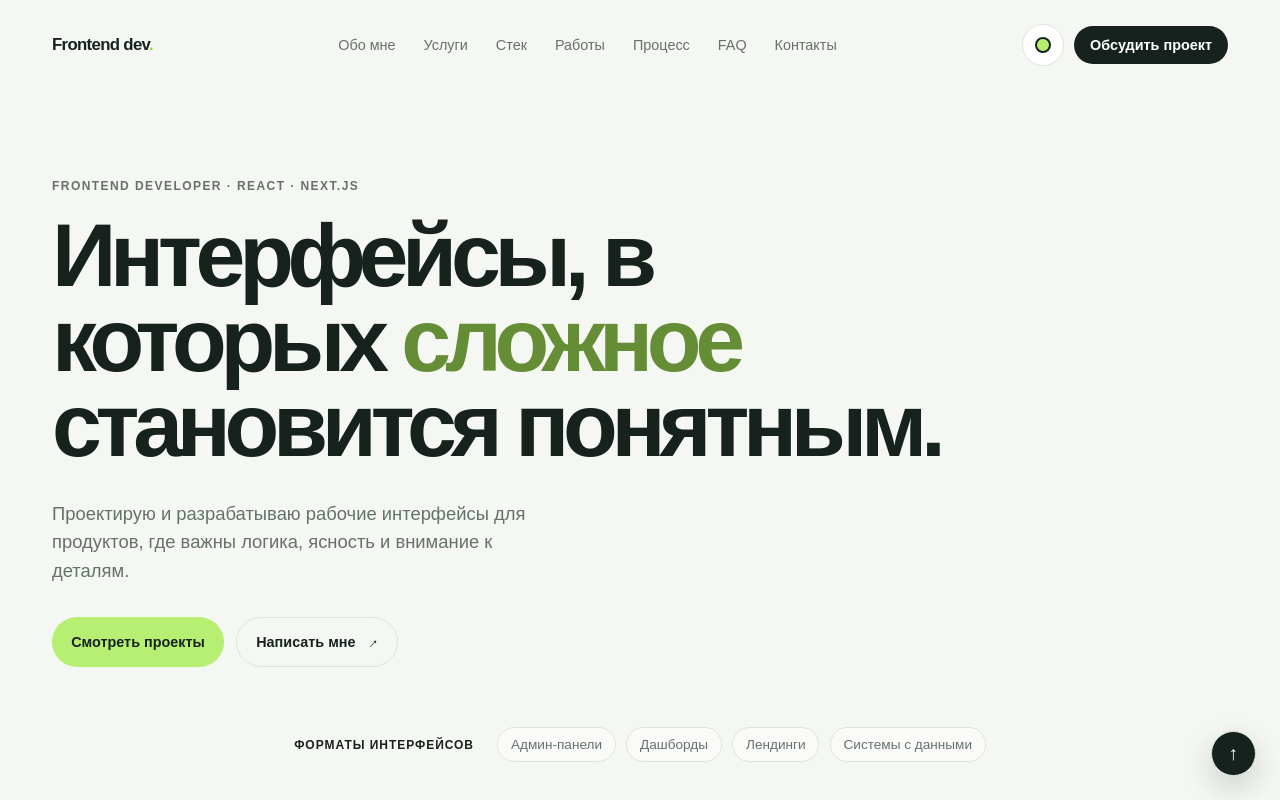
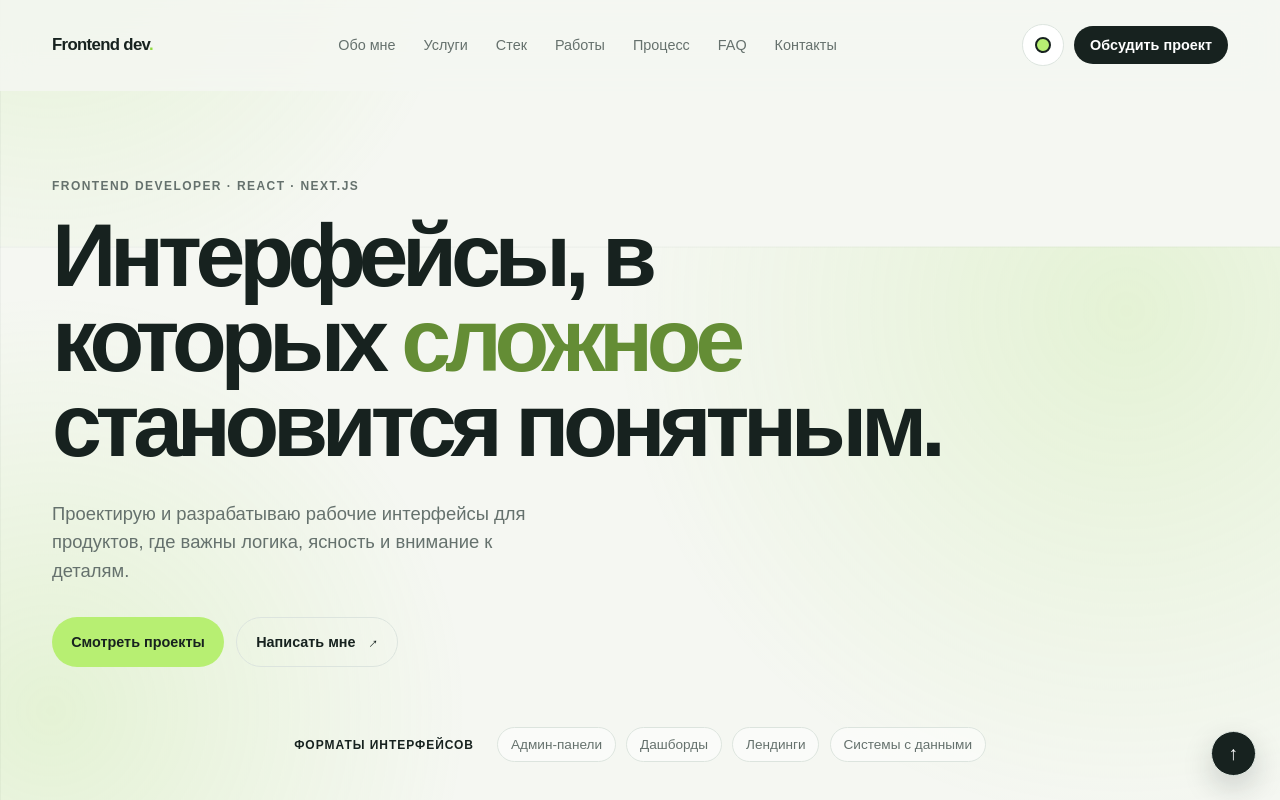
Before and after one commit to VladFomin17/vlad-fomin-portfolio, a Next.js app: page / in a window 1280 px wide. Shown: the top 800 px of the page. Built offline with nearby package versions, Linux system fonts and the light colour scheme.

Commit message:
style: add depth to page background

```diff
--- a/app/globals.css
+++ b/app/globals.css
@@ -10,6 +10,8 @@
   --inverse-bg: #17221f;
   --inverse-text: #ffffff;
   --soft-surface: rgba(255, 255, 255, 0.52);
+  --background-grid: rgba(23, 34, 31, 0.045);
+  --background-glow: rgba(143, 218, 63, 0.16);
 }
 
 [data-theme="dark"] {
@@ -23,6 +25,8 @@
   --inverse-bg: #a7e85c;
   --inverse-text: #17221f;
   --soft-surface: rgba(255, 255, 255, 0.04);
+  --background-grid: rgba(237, 244, 239, 0.035);
+  --background-glow: rgba(167, 232, 92, 0.1);
   color-scheme: dark;
 }
 
@@ -37,7 +41,15 @@ html {
 body {
   margin: 0;
   color: var(--ink);
-  background: var(--paper);
+  background-color: var(--paper);
+  background-image:
+    radial-gradient(circle at 88% 8%, var(--background-glow), transparent 32rem),
+    radial-gradient(circle at 4% 58%, var(--background-glow), transparent 26rem),
+    linear-gradient(var(--background-grid) 1px, transparent 1px),
+    linear-gradient(90deg, var(--background-grid) 1px, transparent 1px);
+  background-position: center;
+  background-size: auto, auto, 64px 64px, 64px 64px;
+  background-attachment: fixed;
   font-family: Arial, Helvetica, sans-serif;
   transition: color 220ms ease, background 220ms ease;
 }
```
Also changed, not shown: 2 other files (tests, documents, lock files or other folders).
